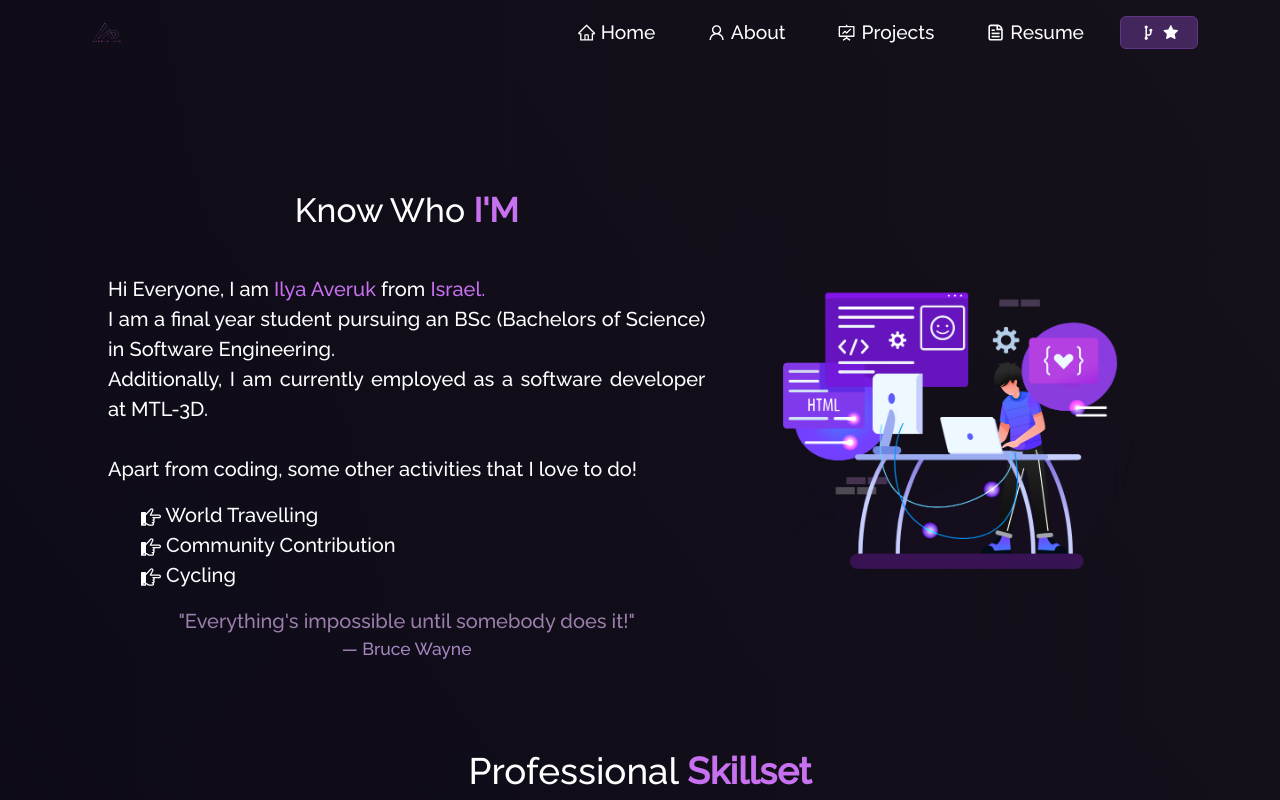
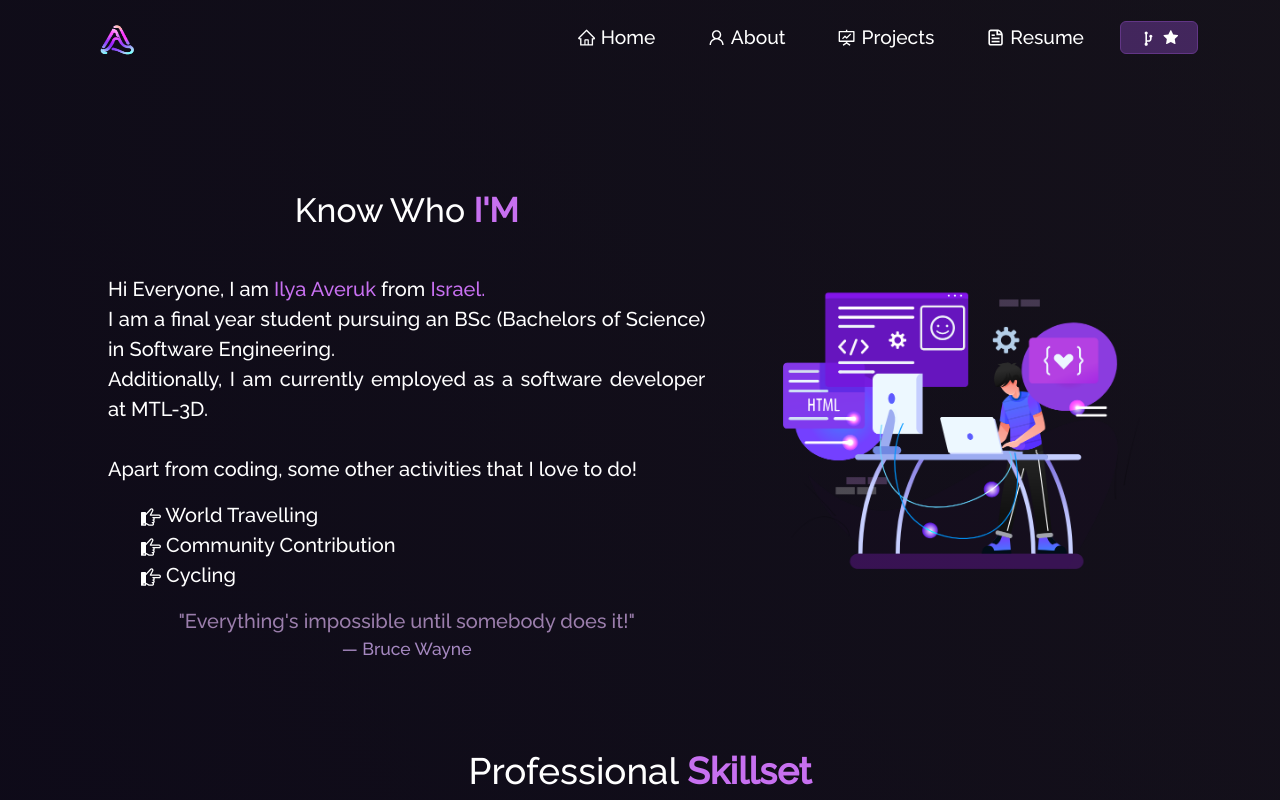
Before and after one commit to ilyaveruk/ai-portfolio, a React (Create React App) app: page /about in a window 1280 px wide. Shown: the top 800 px of the page. Built offline with nearby package versions, Linux system fonts and the light colour scheme.

Commit message:
Added logo and fixed technologies

```diff
--- a/src/components/About/Techstack.jsx
+++ b/src/components/About/Techstack.jsx
@@ -14,7 +14,7 @@ import {
     SiFirebase,
     SiNextdotjs,
     SiSolidity,
-    SiPostgresql,
+    SiMysql,
     SiSpring,
 } from "react-icons/si";
 
@@ -49,7 +49,7 @@ const Techstack = () => {
                 <SiFirebase/>
             </Col>
             <Col xs={4} md={2} className="tech-icons">
-                <SiPostgresql/>
+                <SiMysql/>
             </Col>
             <Col xs={4} md={2} className="tech-icons">
                 <DiPython/>
--- a/src/components/Navbar.jsx
+++ b/src/components/Navbar.jsx
@@ -2,7 +2,8 @@ import React, {useState} from "react";
 import Navbar from "react-bootstrap/Navbar";
 import Nav from "react-bootstrap/Nav";
 import Container from "react-bootstrap/Container";
-import logo from "../Assets/logoai.png";
+//import logo from "../Assets/logoai.png";
+import logo2 from "../Assets/logo.png";
 import Button from "react-bootstrap/Button";
 import {Link} from "react-router-dom";
 import {CgGitFork} from "react-icons/cg";
@@ -38,7 +39,7 @@ const NavBar = () => {
         >
             <Container>
                 <Navbar.Brand href="/" className="d-flex">
-                    <img src={logo} className="img-fluid logo" alt="brand"/>
+                    <img src={logo2} className="img-fluid logo" alt="brand"/>
                 </Navbar.Brand>
                 <Navbar.Toggle
                     aria-controls="responsive-navbar-nav"
--- a/src/style.css
+++ b/src/style.css
@@ -156,8 +156,8 @@ button:focus {
 }
 
 .logo {
-    height: 1.4em !important;
-    width: 2.5em !important;
+    height: 3em !important;
+    width: 3.5em !important;
 }
 
 .navbar-nav .nav-link {
```
Also changed, not shown: src/Assets/OIG.jpeg (added), src/Assets/logo.png (added).
